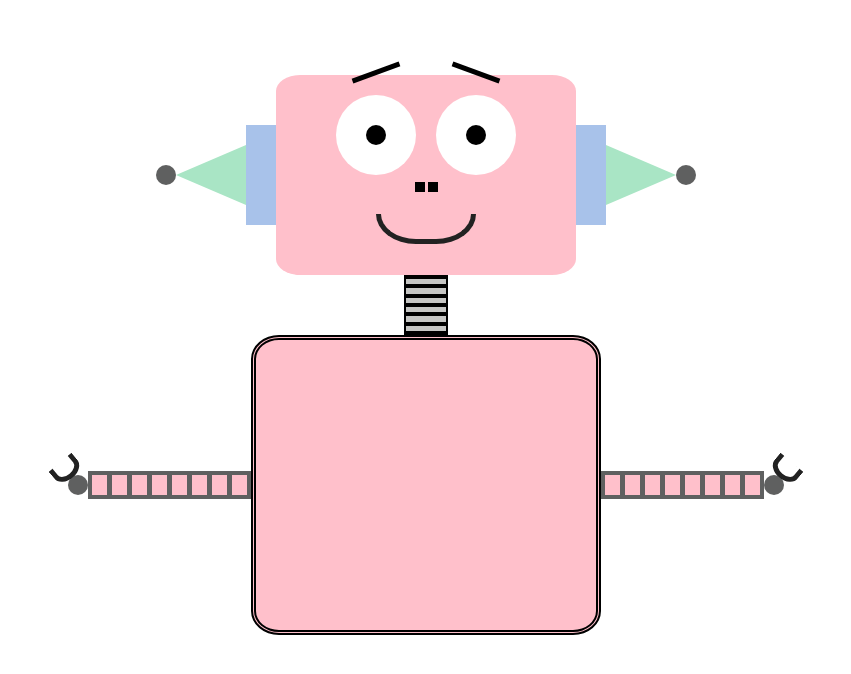
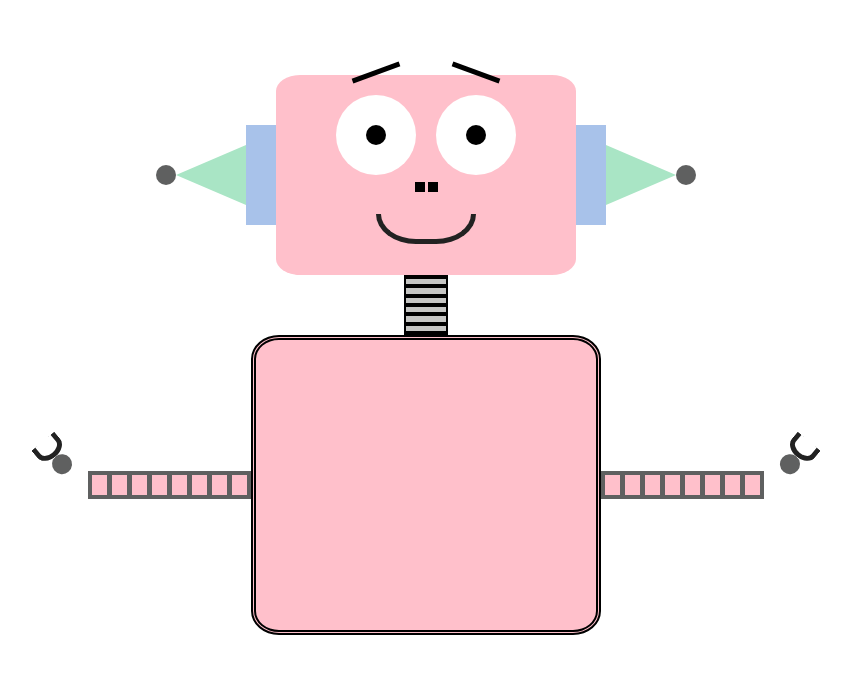
Before and after one commit to mgdsem/happy-robot, a React app: page / in a window 1280 px wide. Shown: the top 674 px of the page, without its empty margins (214-1065 px from the left). Built offline with nearby package versions, Linux system fonts and the light colour scheme.

Commit message:
make part of arm animation logic

```diff
--- a/src/components/Body/Corpus/Arm/Arm.js
+++ b/src/components/Body/Corpus/Arm/Arm.js
@@ -43,6 +43,18 @@ const ArmRound = styled.div`
   border-radius: 50%;
   background-color: ${colors.darkGray};
 `;
+
+const ArmJib = styled.div`
+  width: 0.5rem;
+  height: 5rem;
+  background-color: ${colors.black};
+  /* transform: ${({ isLeft }) =>
+    isLeft
+      ? 'rotateZ(-40deg) translate(2rem, -0.3rem)'
+      : 'rotateZ(40deg) translate(-2rem, -0.3rem)'}; */
+      display: none;
+`;
+
 const ArmMoon = styled.button`
   ${resetButton};
   width: 3rem;
@@ -50,16 +62,28 @@ const ArmMoon = styled.button`
   border: 0.5rem solid ${colors.grey};
   border-top: 0;
   border-radius: 0 0 120px 120px / 0 0 90px 90px;
+  /* transform: ${({ isLeft }) =>
+    isLeft
+      ? 'rotateZ(-40deg) translate(2rem, -0.3rem)'
+      : 'rotateZ(40deg) translate(-2rem, -0.3rem)'}; */
+`;
+
+const ArmInnerWrapper = styled.div`
+  ${flexCenter};
+  flex-direction: column;
   transform: ${({ isLeft }) =>
     isLeft
-      ? 'rotateZ(-40deg) translate(2rem, -0.3rem)'
-      : 'rotateZ(40deg) translate(-2rem, -0.3rem)'};
+      ? 'rotateZ(-40deg) translate(0.5rem, -3.3rem)'
+      : 'rotateZ(40deg) translate(-0.5rem, -3.3rem)'};
 `;
 
 const Arm = ({ isLeft }) => (
   <ArmWrapper>
-    {isLeft && <ArmMoon isLeft />}
-    {isLeft && <ArmRound />}
+    <ArmInnerWrapper isLeft>
+      {isLeft && <ArmMoon isLeft />}
+      {isLeft && <ArmJib isLeft />}
+      {isLeft && <ArmRound />}
+    </ArmInnerWrapper>
     <ArmPartsWrapper isLeft={isLeft}>
       <ArmPart />
       <ArmPart />
@@ -70,8 +94,11 @@ const Arm = ({ isLeft }) => (
       <ArmPart />
       <ArmPart isLast />
     </ArmPartsWrapper>
-    {!isLeft && <ArmRound />}
-    {!isLeft && <ArmMoon />}
+    <ArmInnerWrapper>
+      {!isLeft && <ArmMoon />}
+      {!isLeft && <ArmJib />}
+      {!isLeft && <ArmRound />}
+    </ArmInnerWrapper>
   </ArmWrapper>
 );
 
@@ -84,3 +111,8 @@ Arm.defaultProps = {
 };
 
 export default Arm;
+
+// transform: ${({ isLeft }) =>
+//     isLeft
+//       ? 'rotateZ(-40deg) translate(0.5rem, -3.3rem)'
+//       : 'rotateZ(40deg) translate(-0.5rem, -3.3rem)'};
```
